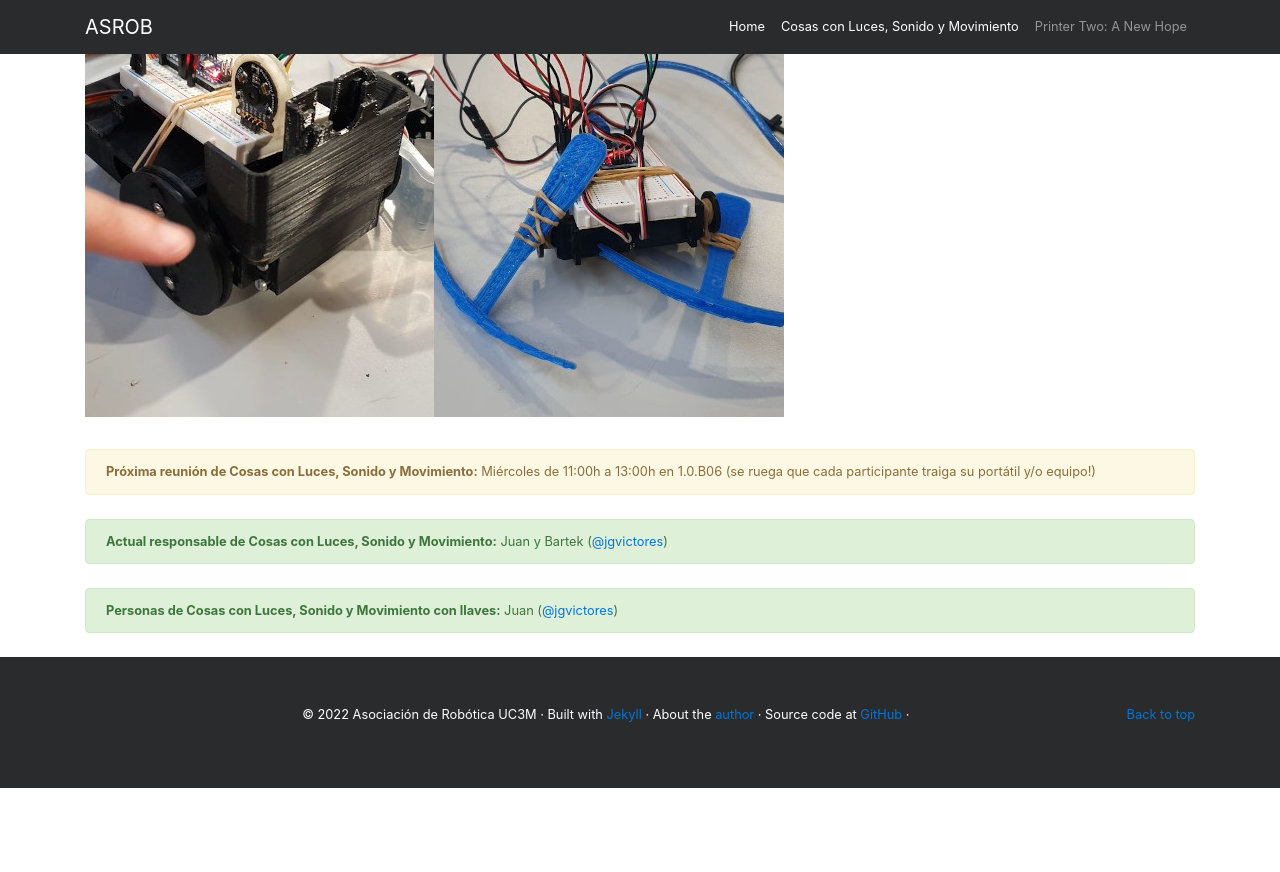
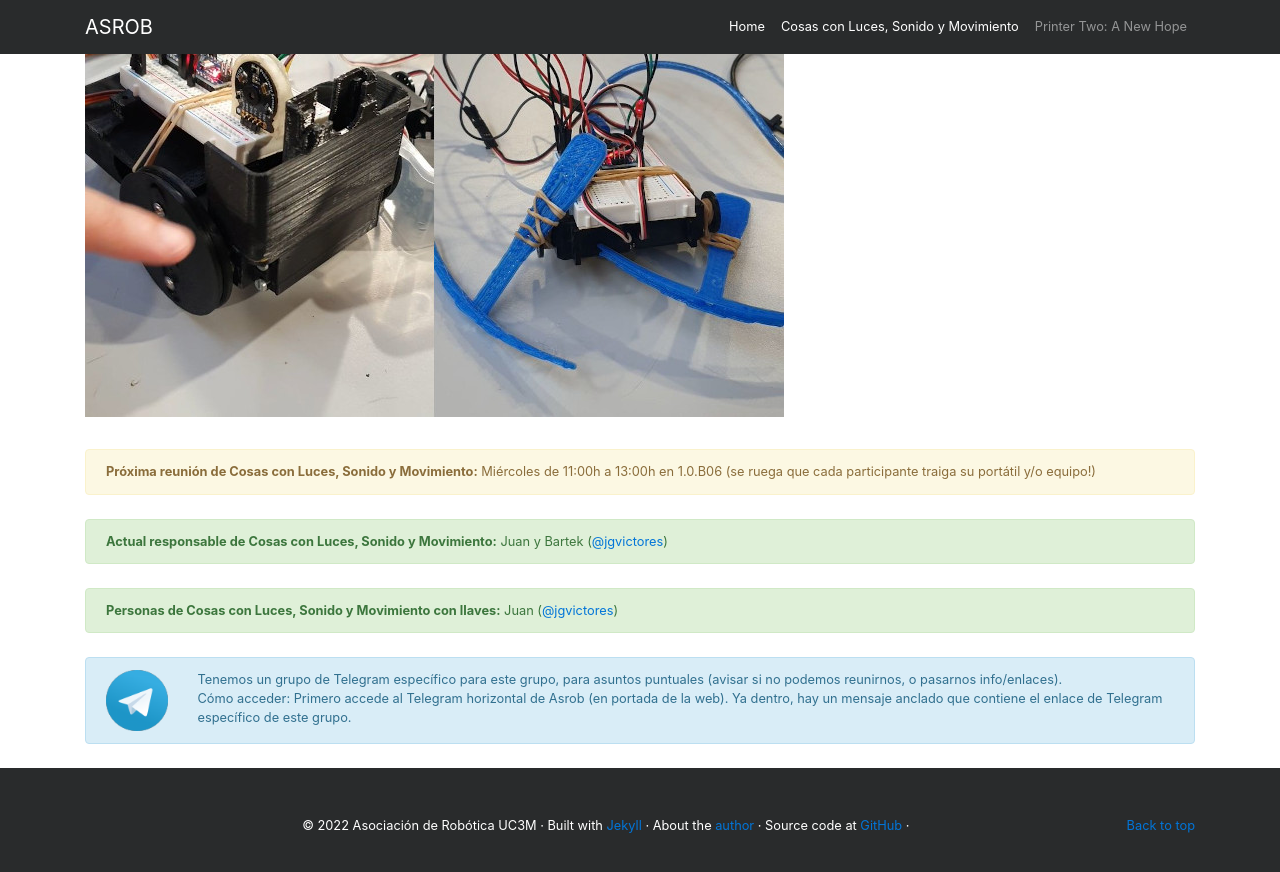
Before and after one commit to asrob-uc3m/asrob-uc3m.github.io, a Jekyll site: the page built from _workgroups/2022-10-05-clsm.markdown, in a window 1280 px wide and 900 px high, scrolled down 810 px. Shown: the top 872 px of the window. Built offline with Jekyll 4.4.1, drawn with Linux system fonts in a browser that asks for light colours; before the commit the page ends 1598 px from its top, so only the background shows below that.

Commit message:
update Telegram terms

```diff
--- a/_includes/alert_telegram.html
+++ b/_includes/alert_telegram.html
@@ -6,7 +6,10 @@
           <img class='img-fluid' src="/img/telegram-logo.png" alt="">
         </div>
         <div class="col-md-11">
-          Tenemos un <a href="{{include.link}}">grupo de Telegram</a> para organizarnos, avisar cuando no podemos ir a las reuniones y decisiones técnicas. Úsalo también para contactar con nosotros si quieres unirte o tienes alguna duda.
+          <!--Tenemos un <a href="{{include.link}}">grupo de Telegram</a> para organizarnos, avisar cuando no podemos ir a las reuniones y decisiones técnicas. Úsalo también para contactar con nosotros si quieres unirte o tienes alguna duda.-->
+          Tenemos un grupo de Telegram específico para este grupo, para asuntos puntuales (avisar si no podemos reunirnos, o pasarnos info/enlaces).
+          <br />
+          Cómo acceder: Primero accede al Telegram horizontal de Asrob (en portada de la web). Ya dentro, hay un mensaje anclado que contiene el enlace de Telegram específico de este grupo.
         </div>
       </div>
     </div>
--- a/_workgroups/2022-10-05-clsm.markdown
+++ b/_workgroups/2022-10-05-clsm.markdown
@@ -12,6 +12,7 @@ manager: Juan y Bartek
 manager_github: jgvictores
 keys_info: Juan
 keys_github: jgvictores
+url_telegram: yes
 ---
 
 Cosas con Luces, Sonido y Movimiento. A veces con más cosas, de momento percepción. Tal vez algo de machine learning en el futuro cercano. -> Arduino inside.
--- a/_workgroups/2022-10-27-printer-two.markdown
+++ b/_workgroups/2022-10-27-printer-two.markdown
@@ -12,6 +12,7 @@ manager: Susana y Carlos
 manager_github: Susan787
 keys_info: Susana y Carlos
 keys_github: Susan787
+url_telegram: yes
 ---
 
 ## Quiénes somos
```
